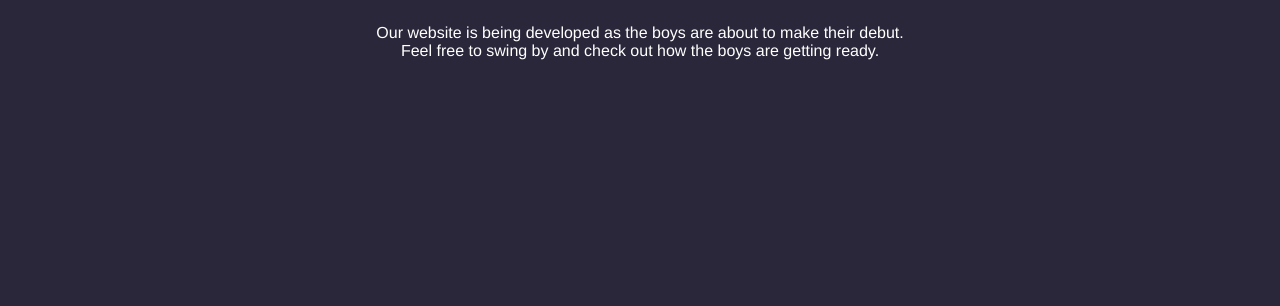
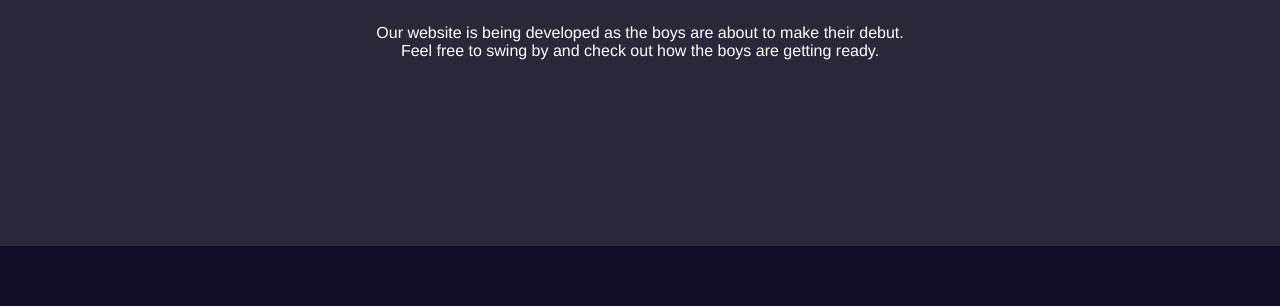
Before and after one commit to quezina/quezina.github.com, a plain HTML site: page index.html in a window 1280 px wide. Shown: the part 494-800 px from the top of the page. Drawn offline with Linux system fonts and the light colour scheme.

Commit message:
Update main.css

```diff
--- a/main.css
+++ b/main.css
@@ -14,7 +14,7 @@
 /* Generated by Paletton.com Â© 2002-2014 */
 /* http://paletton.com */
 body {
-  background-color: #2b273b;
+  background-color: #130E29;
   margin: 0;
 }
 .brand {
```
